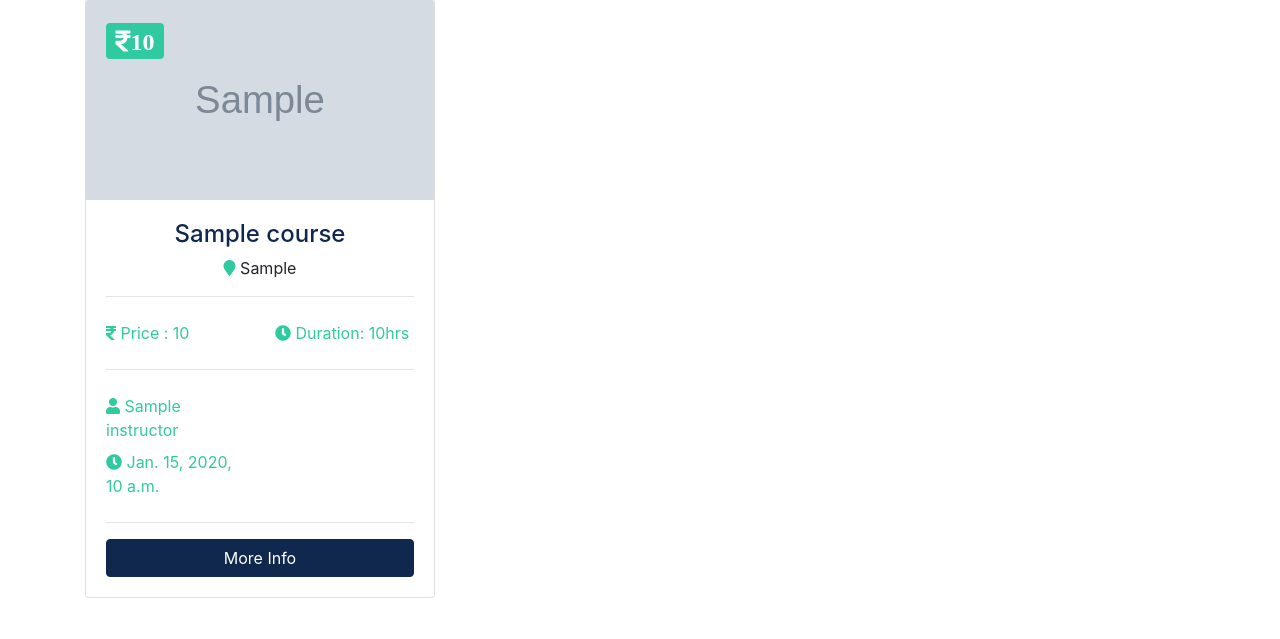
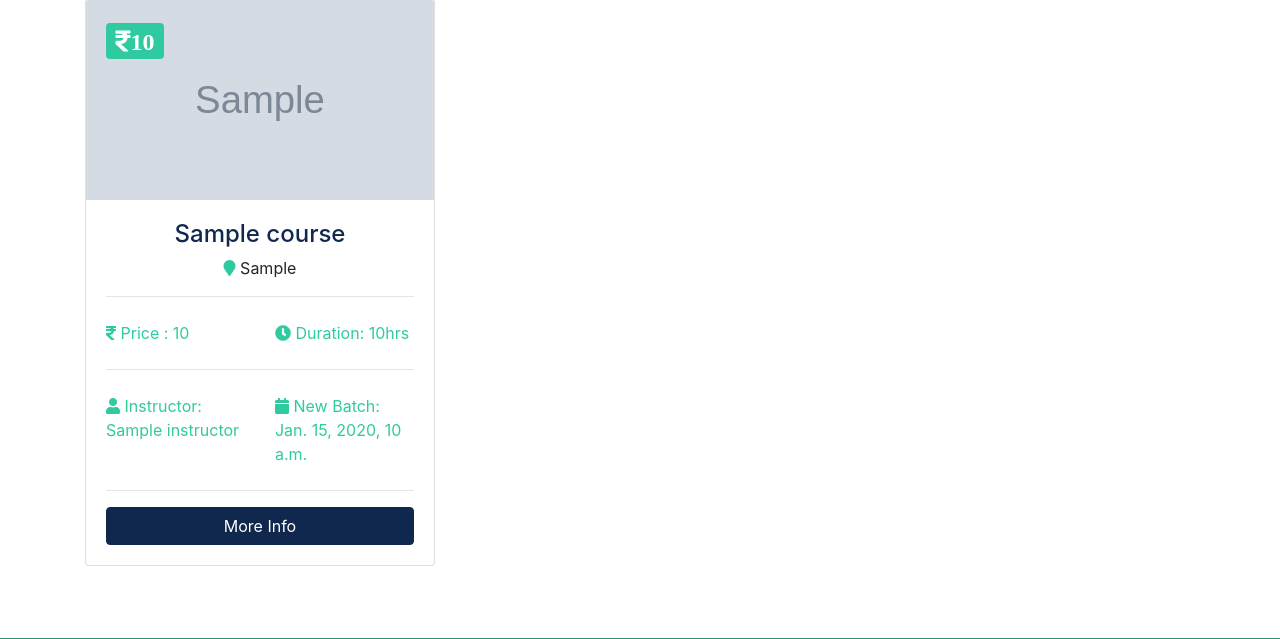
Before and after one commit to kalpanagattamaneni/online_course, a Django app: page / in a window 1280 px wide. Shown: the part 885-1524 px from the top of the page. Run offline with Django 3.2, Linux system fonts and the light colour scheme; tables that the repository leaves empty hold one stand-in row (values such as "Sample post"); grey boxes marked "Sample" are stand-in pictures; some libraries are stand-ins or nearby versions.

Commit message:
code change

```diff
--- a/templates/pages/index.html
+++ b/templates/pages/index.html
@@ -91,11 +91,9 @@
                   <hr>
                   <div class="row py-2 text-secondary">
                     <div class="col-6">
-                      <i class="fas fa-user"></i> {{ course.instructor }}</div>
-                  </div>
-                  <div class="row text-secondary pb-2">
+                      <i class="fas fa-user"></i> Instructor: {{ course.instructor }}</div>
                     <div class="col-6">
-                      <i class="fas fa-clock"></i> {{ course.next_batch_start_date}}</div>
+                      <i class="fas fa-calendar"></i> New Batch: {{ course.next_batch_start_date }}</div>
                   </div>
                   <hr>
                   <a href="{% url 'course' course.id %}" class="btn btn-primary btn-block">More Info</a>
```
